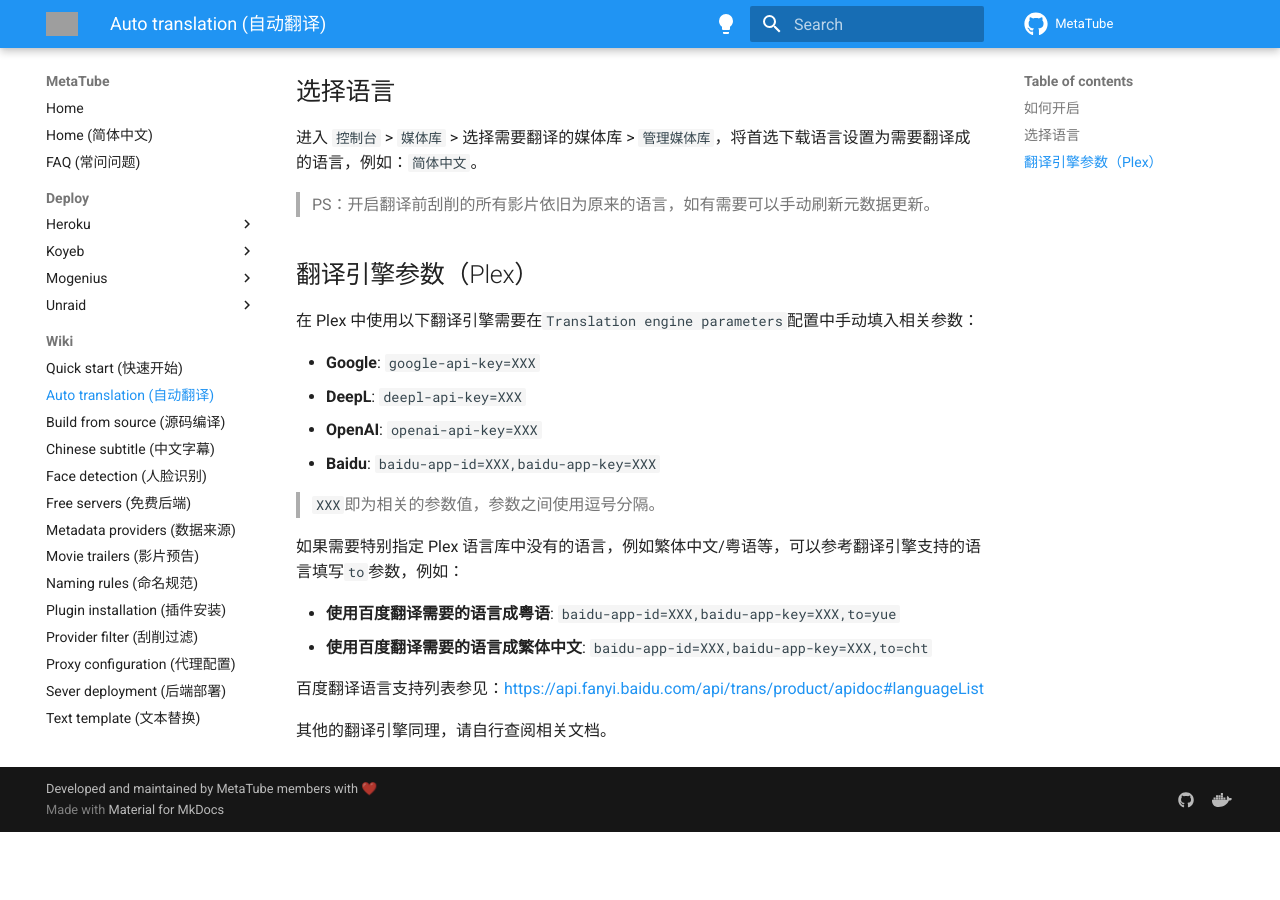
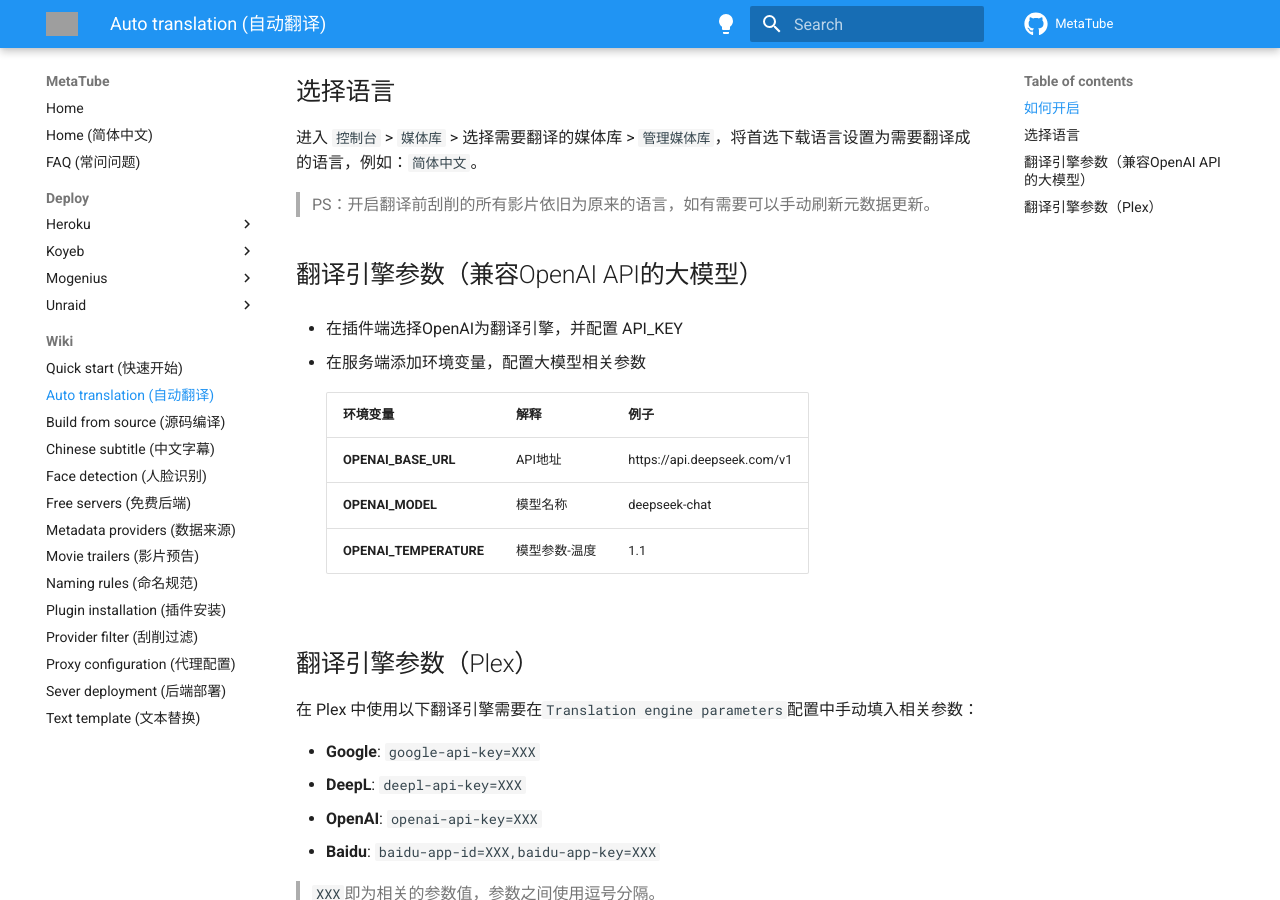
Before and after one commit to metatube-community/metatube-community.github.io, an MkDocs documentation site: the page built from docs/wiki/auto-translation.md, in a window 1280 px wide and 900 px high, scrolled down 541 px. Built offline with MkDocs 1.6.1 and Material for MkDocs 9.7.7, drawn with Linux system fonts in a browser that asks for light colours; before the commit the page ends 1373 px from its top, so only the background shows below that; grey boxes are pictures that could not be loaded.

Commit message:
Docs: Add support for LLMs compatible with the OpenAI API

```diff
--- a/docs/wiki/auto-translation.md
+++ b/docs/wiki/auto-translation.md
@@ -21,6 +21,19 @@
 
 > PS：开启翻译前刮削的所有影片依旧为原来的语言，如有需要可以手动刷新元数据更新。
 
+## 翻译引擎参数（兼容OpenAI API的大模型）
+
+- 在插件端选择OpenAI为翻译引擎，并配置 API_KEY
+
+- 在服务端添加环境变量，配置大模型相关参数
+
+    | 环境变量 | 解释 | 例子 |
+    |----------|----------|----------|
+    | **OPENAI_BASE_URL** | API地址 | https://api.deepseek.com/v1 |
+    | **OPENAI_MODEL** | 模型名称 | deepseek-chat |
+    | **OPENAI_TEMPERATURE** | 模型参数-温度 | 1.1 |
+
+
 ## 翻译引擎参数（Plex）
 
 在 Plex 中使用以下翻译引擎需要在`Translation engine parameters`配置中手动填入相关参数：
```
